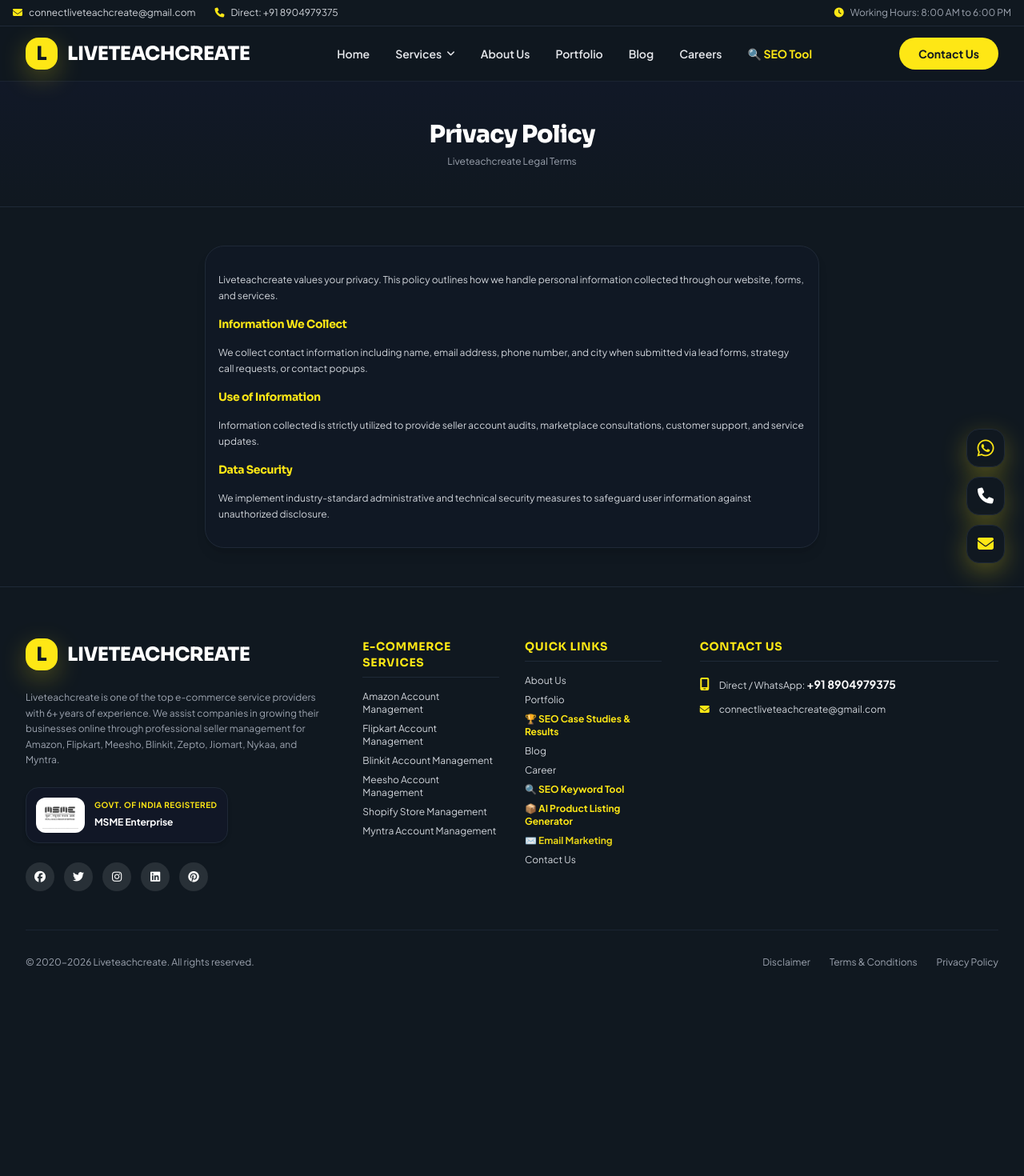
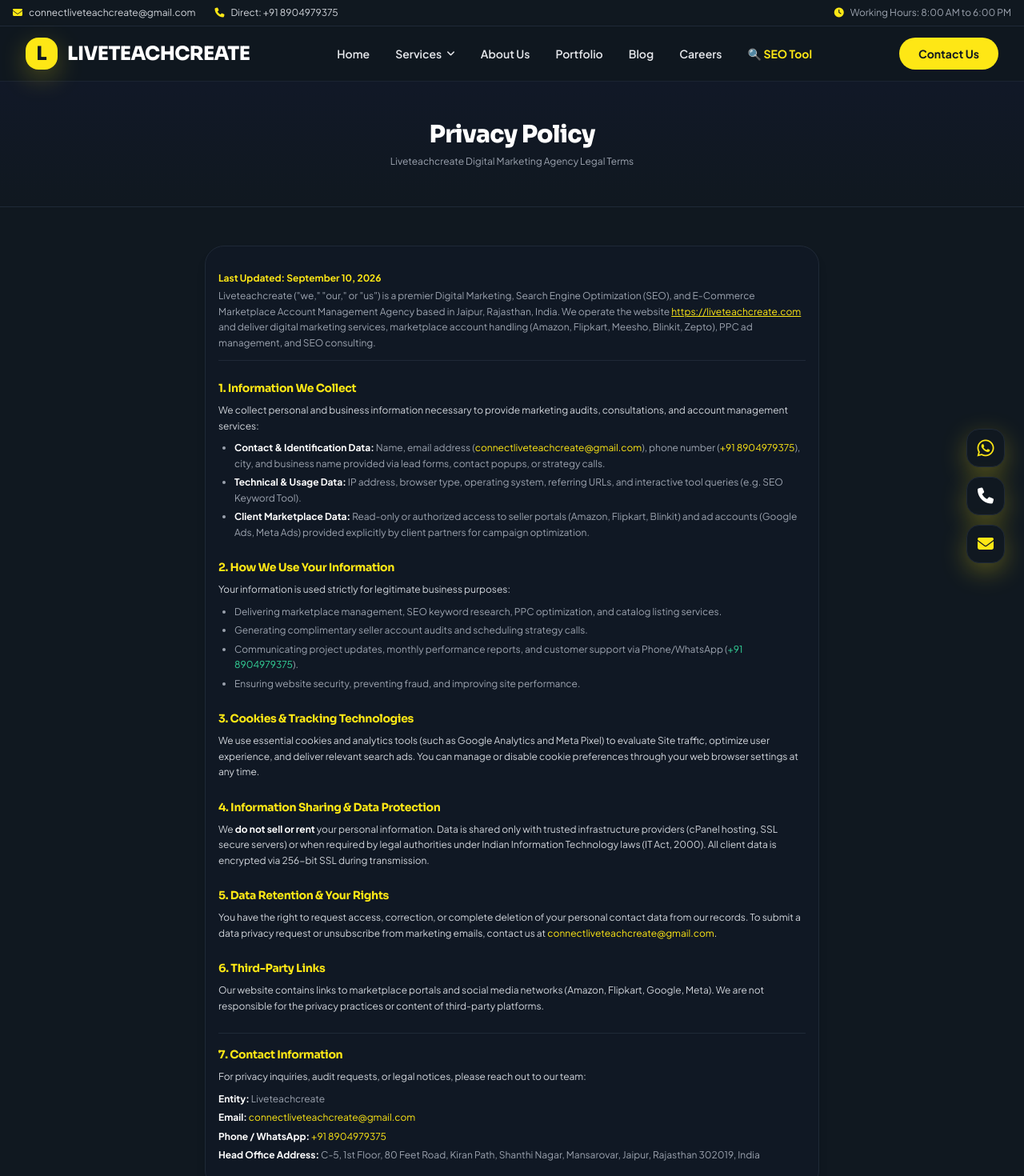
Before and after one commit to rohanxyz305/livetc, a React (Vite) app: page /privacy-policy in a window 1280 px wide. Shown: the top 1470 px of the page at 80% size. Before the commit the page ends 1243 px from the top, so only its background shows below. Built offline with nearby package versions, Linux system fonts and the light colour scheme.

Commit message:
feat: Add comprehensive Privacy Policy for digital marketing agency to LegalPage.jsx and production build

```diff
--- a/src/pages/LegalPage.jsx
+++ b/src/pages/LegalPage.jsx
@@ -12,14 +12,75 @@
   if (path.includes('privacy-policy')) {
     title = "Privacy Policy";
     content = (
-      <div className="space-y-4 text-xs text-gray-300 leading-relaxed">
-        <p>Liveteachcreate values your privacy. This policy outlines how we handle personal information collected through our website, forms, and services.</p>
-        <h3 className="text-sm font-bold text-[#FEE715]">Information We Collect</h3>
-        <p>We collect contact information including name, email address, phone number, and city when submitted via lead forms, strategy call requests, or contact popups.</p>
-        <h3 className="text-sm font-bold text-[#FEE715]">Use of Information</h3>
-        <p>Information collected is strictly utilized to provide seller account audits, marketplace consultations, customer support, and service updates.</p>
-        <h3 className="text-sm font-bold text-[#FEE715]">Data Security</h3>
-        <p>We implement industry-standard administrative and technical security measures to safeguard user information against unauthorized disclosure.</p>
+      <div className="space-y-6 text-xs text-gray-300 leading-relaxed">
+        <div className="border-b border-gray-800 pb-3">
+          <p className="text-[#FEE715] font-bold text-xs">Last Updated: September 10, 2026</p>
+          <p className="text-gray-400 mt-1">
+            Liveteachcreate ("we," "our," or "us") is a premier Digital Marketing, Search Engine Optimization (SEO), and E-Commerce Marketplace Account Management Agency based in Jaipur, Rajasthan, India. We operate the website <a href="https://liveteachcreate.com" className="text-[#FEE715] underline">https://liveteachcreate.com</a> and deliver digital marketing services, marketplace account handling (Amazon, Flipkart, Meesho, Blinkit, Zepto), PPC ad management, and SEO consulting.
+          </p>
+        </div>
+
+        <div>
+          <h3 className="text-sm font-bold text-[#FEE715] mb-2 font-display">1. Information We Collect</h3>
+          <p className="mb-2">We collect personal and business information necessary to provide marketing audits, consultations, and account management services:</p>
+          <ul className="list-disc pl-5 space-y-1 text-gray-400">
+            <li><strong className="text-white">Contact & Identification Data:</strong> Name, email address (<a href="mailto:connectliveteachcreate@gmail.com" className="text-[#FEE715]">connectliveteachcreate@gmail.com</a>), phone number (<a href="tel:+918904979375" className="text-[#FEE715]">+91 8904979375</a>), city, and business name provided via lead forms, contact popups, or strategy calls.</li>
+            <li><strong className="text-white">Technical & Usage Data:</strong> IP address, browser type, operating system, referring URLs, and interactive tool queries (e.g. SEO Keyword Tool).</li>
+            <li><strong className="text-white">Client Marketplace Data:</strong> Read-only or authorized access to seller portals (Amazon, Flipkart, Blinkit) and ad accounts (Google Ads, Meta Ads) provided explicitly by client partners for campaign optimization.</li>
+          </ul>
+        </div>
+
+        <div>
+          <h3 className="text-sm font-bold text-[#FEE715] mb-2 font-display">2. How We Use Your Information</h3>
+          <p className="mb-2">Your information is used strictly for legitimate business purposes:</p>
+          <ul className="list-disc pl-5 space-y-1 text-gray-400">
+            <li>Delivering marketplace management, SEO keyword research, PPC optimization, and catalog listing services.</li>
+            <li>Generating complimentary seller account audits and scheduling strategy calls.</li>
+            <li>Communicating project updates, monthly performance reports, and customer support via Phone/WhatsApp (<a href="https://wa.me/918904979375" target="_blank" rel="noreferrer" className="text-emerald-400">+91 8904979375</a>).</li>
+            <li>Ensuring website security, preventing fraud, and improving site performance.</li>
+          </ul>
+        </div>
+
+        <div>
+          <h3 className="text-sm font-bold text-[#FEE715] mb-2 font-display">3. Cookies & Tracking Technologies</h3>
+          <p>
+            We use essential cookies and analytics tools (such as Google Analytics and Meta Pixel) to evaluate Site traffic, optimize user experience, and deliver relevant search ads. You can manage or disable cookie preferences through your web browser settings at any time.
+          </p>
+        </div>
+
+        <div>
+          <h3 className="text-sm font-bold text-[#FEE715] mb-2 font-display">4. Information Sharing & Data Protection</h3>
+          <p>
+            We <strong className="text-white">do not sell or rent</strong> your personal information. Data is shared only with trusted infrastructure providers (cPanel hosting, SSL secure servers) or when required by legal authorities under Indian Information Technology laws (IT Act, 2000). All client data is encrypted via 256-bit SSL during transmission.
+          </p>
+        </div>
+
+        <div>
+          <h3 className="text-sm font-bold text-[#FEE715] mb-2 font-display">5. Data Retention & Your Rights</h3>
+          <p>
+            You have the right to request access, correction, or complete deletion of your personal contact data from our records. To submit a data privacy request or unsubscribe from marketing emails, contact us at <a href="mailto:connectliveteachcreate@gmail.com" className="text-[#FEE715]">connectliveteachcreate@gmail.com</a>.
+          </p>
+        </div>
+
+        <div>
+          <h3 className="text-sm font-bold text-[#FEE715] mb-2 font-display">6. Third-Party Links</h3>
+          <p>
+            Our website contains links to marketplace portals and social media networks (Amazon, Flipkart, Google, Meta). We are not responsible for the privacy practices or content of third-party platforms.
+          </p>
+        </div>
+
+        <div className="pt-4 border-t border-gray-800">
+          <h3 className="text-sm font-bold text-[#FEE715] mb-2 font-display">7. Contact Information</h3>
+          <p className="text-gray-300">
+            For privacy inquiries, audit requests, or legal notices, please reach out to our team:
+          </p>
+          <div className="mt-2 space-y-1 text-gray-400">
+            <p><strong className="text-white">Entity:</strong> Liveteachcreate</p>
+            <p><strong className="text-white">Email:</strong> <a href="mailto:connectliveteachcreate@gmail.com" className="text-[#FEE715]">connectliveteachcreate@gmail.com</a></p>
+            <p><strong className="text-white">Phone / WhatsApp:</strong> <a href="tel:+918904979375" className="text-[#FEE715]">+91 8904979375</a></p>
+            <p><strong className="text-white">Head Office Address:</strong> C-5, 1st Floor, 80 Feet Road, Kiran Path, Shanthi Nagar, Mansarovar, Jaipur, Rajasthan 302019, India</p>
+          </div>
+        </div>
       </div>
     );
   } else if (path.includes('terms-and-conditions')) {
@@ -45,12 +106,12 @@
 
   return (
     <>
-      <SEO title={title} description={`${title} for Liveteachcreate.`} />
+      <SEO title={title} description={`${title} for Liveteachcreate Digital Marketing Agency.`} />
 
       <div className="bg-gradient-to-b from-gray-900 to-[#101820] py-12 text-white border-b border-gray-800">
         <div className="max-w-4xl mx-auto px-4 text-center space-y-2">
           <h1 className="text-3xl font-extrabold text-white font-display">{title}</h1>
-          <p className="text-xs text-gray-400">Liveteachcreate Legal Terms</p>
+          <p className="text-xs text-gray-400">Liveteachcreate Digital Marketing Agency Legal Terms</p>
         </div>
       </div>
 
```
Also changed, not shown: 5 other files (tests, documents, lock files or other folders).
